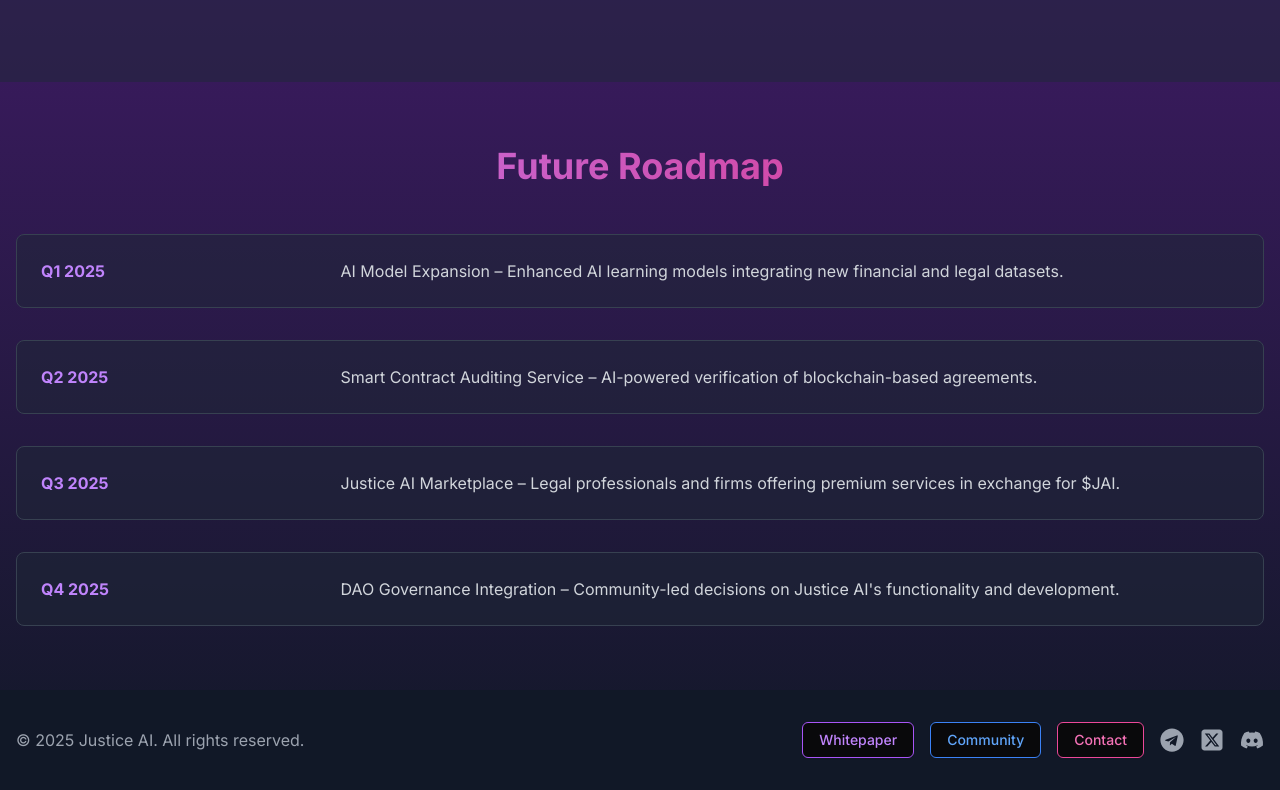
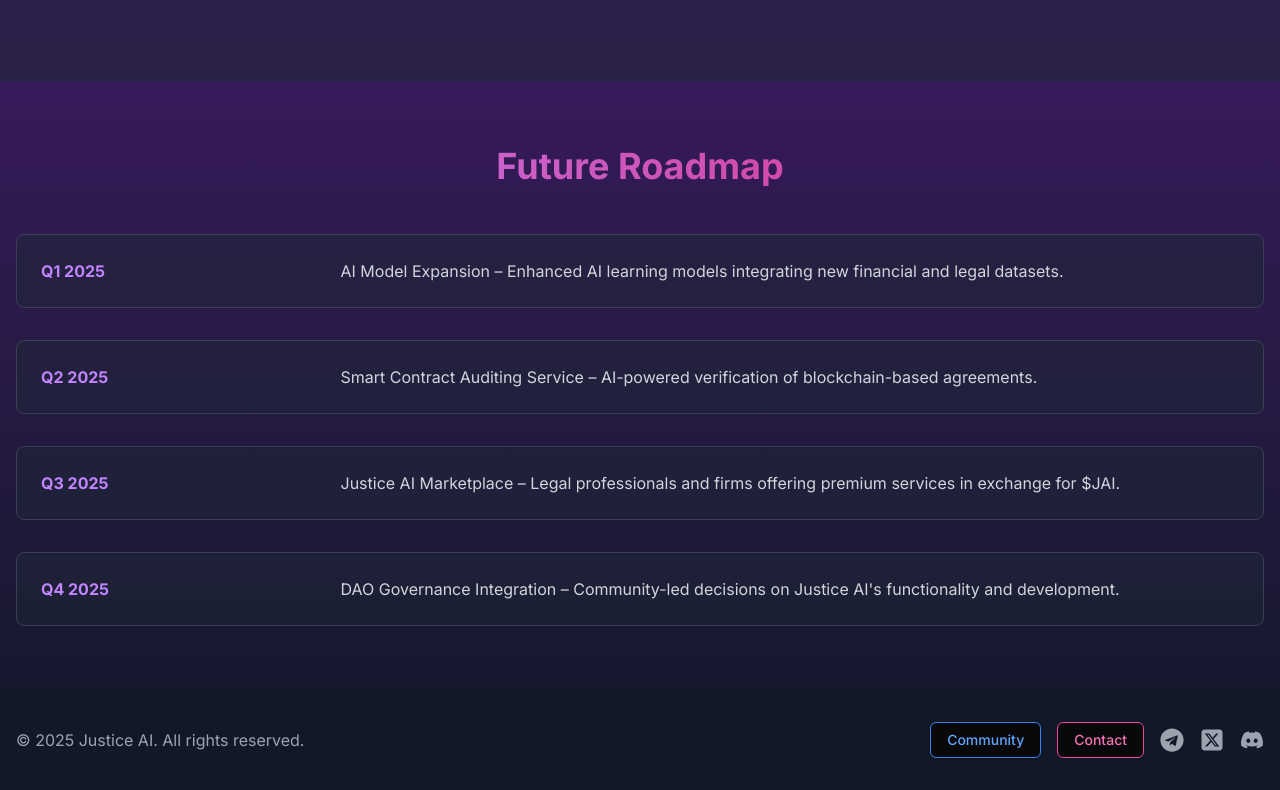
Before and after one commit to Ogbera-Gabriel/justice_ai, a Next.js app: page / in a window 1280 px wide. Shown: the part 1878-2668 px from the top of the page. Built offline with nearby package versions, Linux system fonts and the light colour scheme.

Commit message:
Update Footer component button styles and replace "Whitepaper" button with "Community" button

```diff
--- a/src/components/Footer.tsx
+++ b/src/components/Footer.tsx
@@ -26,7 +26,6 @@ export default function Footer() {
             transition={{ duration: 0.8, delay: 0.2 }}
           >
             <div className="flex space-x-4">
-              <Button variant="outline" className="border-purple-500 text-purple-400 hover:bg-purple-500 hover:text-white">Whitepaper</Button>
               <Button variant="outline" className="border-blue-500 text-blue-400 hover:bg-blue-500 hover:text-white">Community</Button>
               <Button variant="outline" className="border-pink-500 text-pink-400 hover:bg-pink-500 hover:text-white">Contact</Button>
             </div>
```
